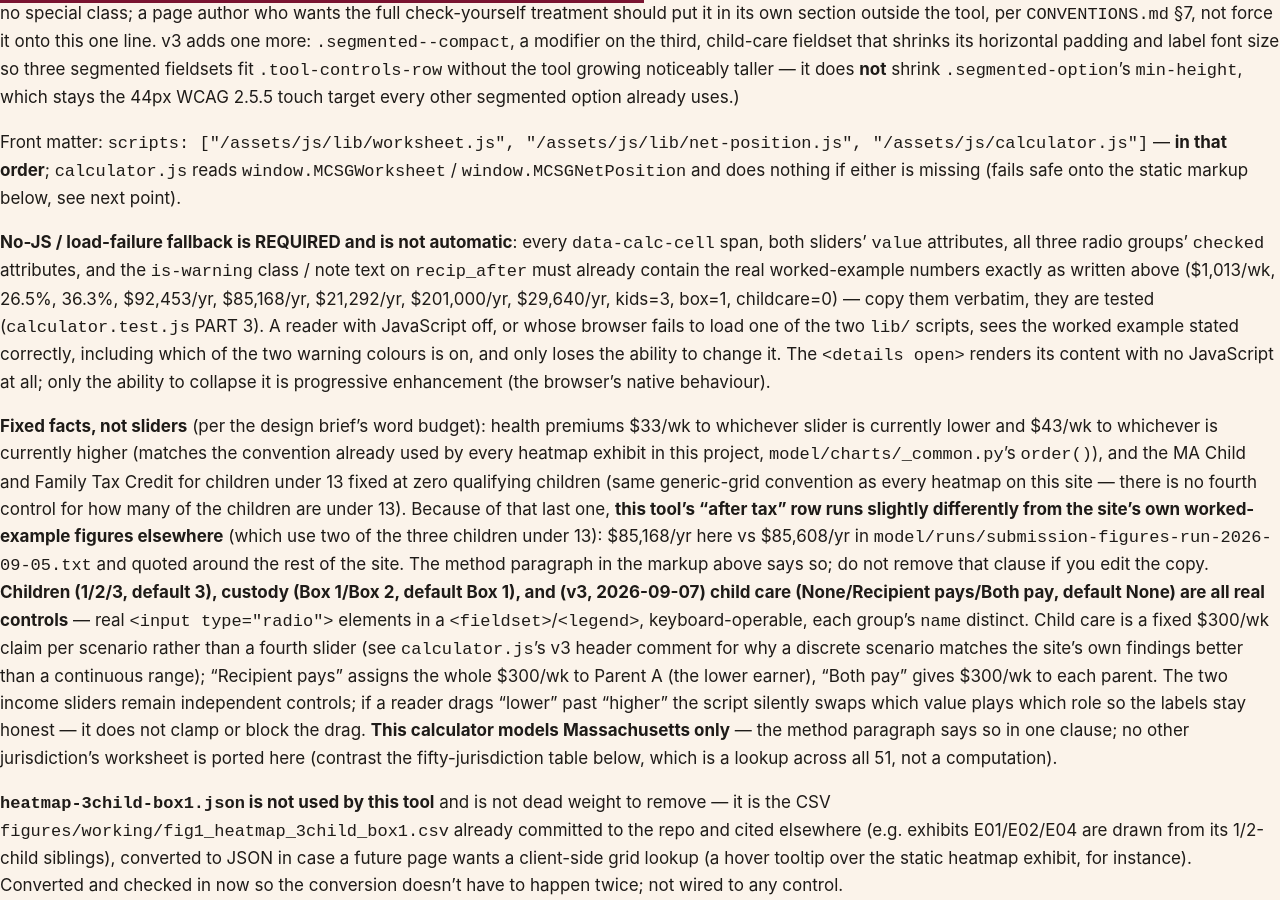
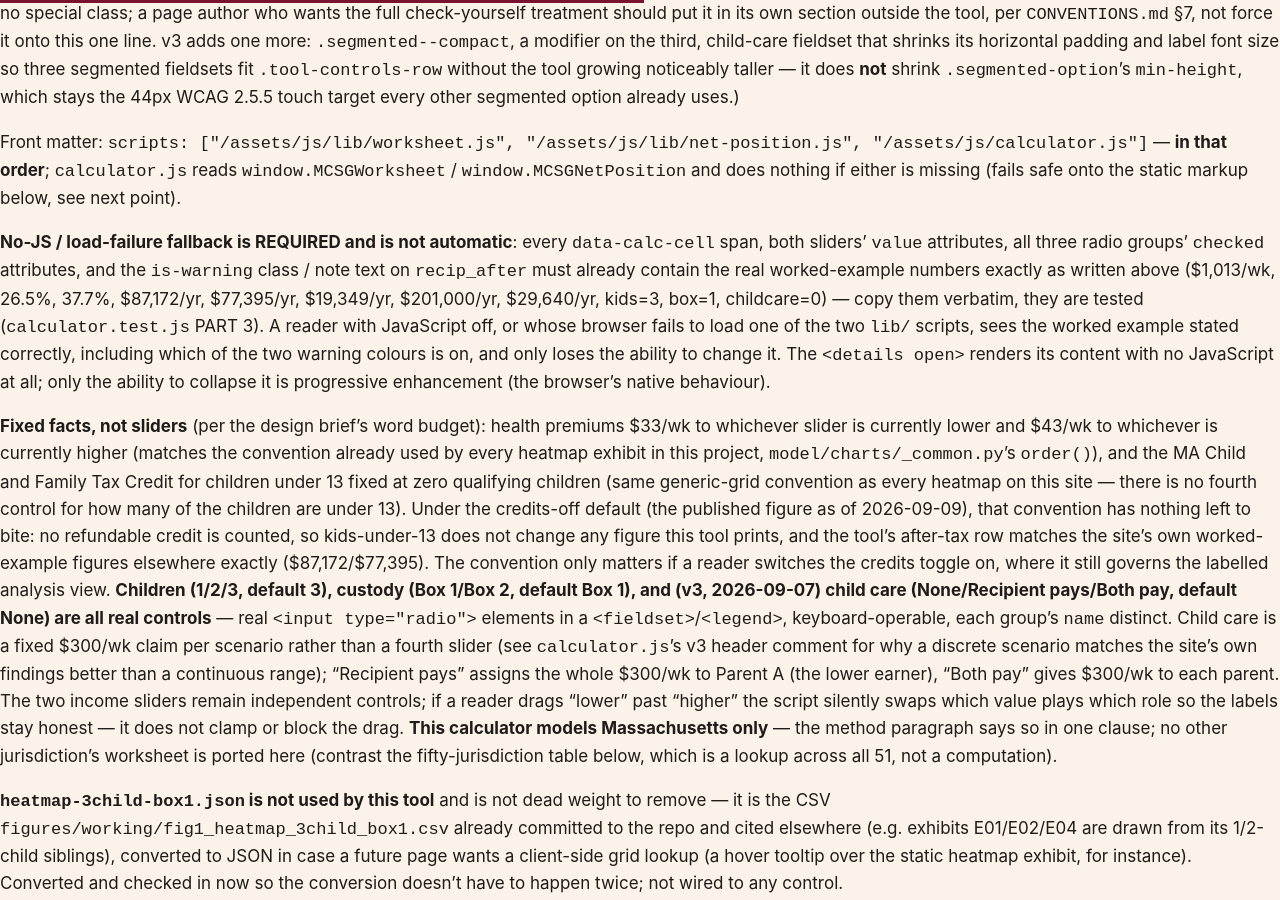
Before and after one commit to campbefs/checktheworksheet, a Jekyll site: the page built from assets/js/README.md, in a window 1280 px wide and 900 px high, scrolled down 4208 px. Built offline with Jekyll 4.4.1, drawn with Linux system fonts in a browser that asks for light colours; our own code applies the rules of GitHub Pages for plain Markdown files; some of the changed text lies outside the part shown.

Commit message:
auto: remote session changes 2026-09-09 14:00:57

```diff
--- a/assets/js/README.md
+++ b/assets/js/README.md
@@ -143,7 +143,7 @@ arguments — the same `analyze()` call v2 already made, not a new function.
     </div>
     <div>
       <p class="cell-label">True share of the payor's net income</p>
-      <p class="cell-value" data-calc-cell="true_pct_net">36.3%</p>
+      <p class="cell-value" data-calc-cell="true_pct_net">37.7%</p>
       <p class="cell-note" data-calc-note="true_pct_net">&nbsp;</p>
     </div>
   </div>
@@ -153,12 +153,12 @@ arguments — the same `analyze()` call v2 already made, not a new function.
     <div class="tool-readout tool-readout--pair" aria-live="polite">
       <div>
         <p class="cell-label">Payor keeps</p>
-        <p class="cell-value" data-calc-cell="payor_after">$92,453/yr</p>
+        <p class="cell-value" data-calc-cell="payor_after">$87,172/yr</p>
       </div>
       <div>
         <p class="cell-label">Recipient household holds</p>
-        <p class="cell-value" data-calc-cell="recip_after">$85,168/yr</p>
-        <p class="cell-sub">Per person: <strong data-calc-cell="recip_per_person">$21,292/yr</strong></p>
+        <p class="cell-value" data-calc-cell="recip_after">$77,395/yr</p>
+        <p class="cell-sub">Per person: <strong data-calc-cell="recip_per_person">$19,349/yr</strong></p>
         <p class="cell-note" data-calc-note="recip_after">&nbsp;</p>
       </div>
     </div>
@@ -196,7 +196,7 @@ does nothing if either is missing (fails safe onto the static markup below, see
 **No-JS / load-failure fallback is REQUIRED and is not automatic**: every `data-calc-cell` span,
 both sliders' `value` attributes, all three radio groups' `checked` attributes, and the
 `is-warning` class / note text on `recip_after` must already contain the real worked-example
-numbers exactly as written above ($1,013/wk, 26.5%, 36.3%, $92,453/yr, $85,168/yr, $21,292/yr,
+numbers exactly as written above ($1,013/wk, 26.5%, 37.7%, $87,172/yr, $77,395/yr, $19,349/yr,
 $201,000/yr, $29,640/yr, kids=3, box=1, childcare=0) — copy them verbatim, they are tested
 (`calculator.test.js` PART 3). A reader with JavaScript off, or whose browser fails to load one of
 the two `lib/` scripts, sees the worked example stated correctly, including which of the two
@@ -209,11 +209,12 @@ whichever slider is currently lower and $43/wk to whichever is currently higher
 convention already used by every heatmap exhibit in this project, `model/charts/_common.py`'s
 `order()`), and the MA Child and Family Tax Credit for children under 13 fixed at zero qualifying
 children (same generic-grid convention as every heatmap on this site — there is no fourth control
-for how many of the children are under 13). Because of that last one, **this tool's "after tax"
-row runs slightly differently from the site's own worked-example figures elsewhere** (which use two of
-the three children under 13): $85,168/yr here vs $85,608/yr in
-`model/runs/submission-figures-run-2026-09-05.txt` and quoted around the rest of the site. The
-method paragraph in the markup above says so; do not remove that clause if you edit the copy.
+for how many of the children are under 13). Under the credits-off default (the published figure
+as of 2026-09-09), that convention has nothing left to bite: no refundable credit is counted, so
+kids-under-13 does not change any figure this tool prints, and the tool's after-tax row matches
+the site's own worked-example figures elsewhere exactly ($87,172/$77,395). The convention only
+matters if a reader switches the credits toggle on, where it still governs the labelled analysis
+view.
 **Children (1/2/3, default 3), custody (Box 1/Box 2, default Box 1), and (v3, 2026-09-07) child
 care (None/Recipient pays/Both pay, default None) are all real controls** — real
 `<input type="radio">` elements in a `<fieldset>`/`<legend>`, keyboard-operable, each group's
```
Also changed, not shown: assets/js/calculator.test.js (+9 -9 lines), exhibits/index.md (+9 -9 lines), figures/working/README.md (+2 -2 lines), findings/child-care.md (+3 -3 lines), findings/hardship-test.md (+14 -14 lines), findings/index.md (+11 -10 lines), index.html (+4 -4 lines), recommendations/index.md (+9 -8 lines).
